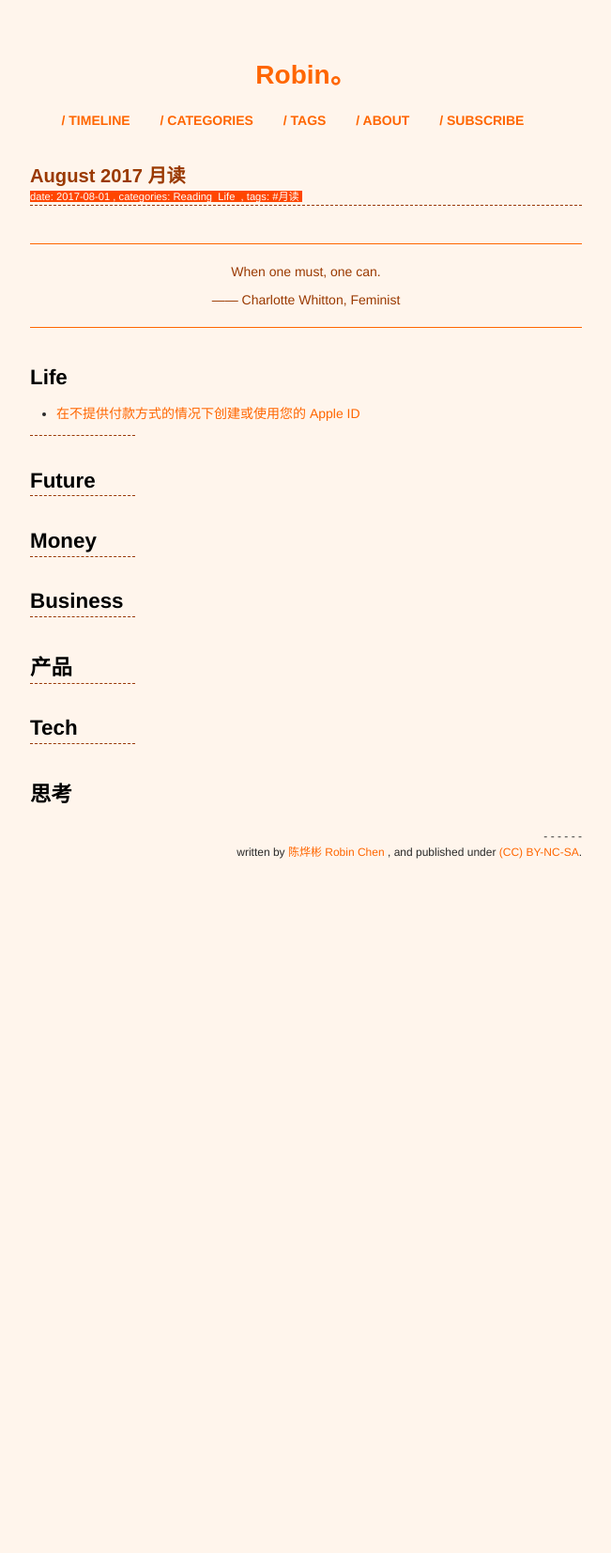
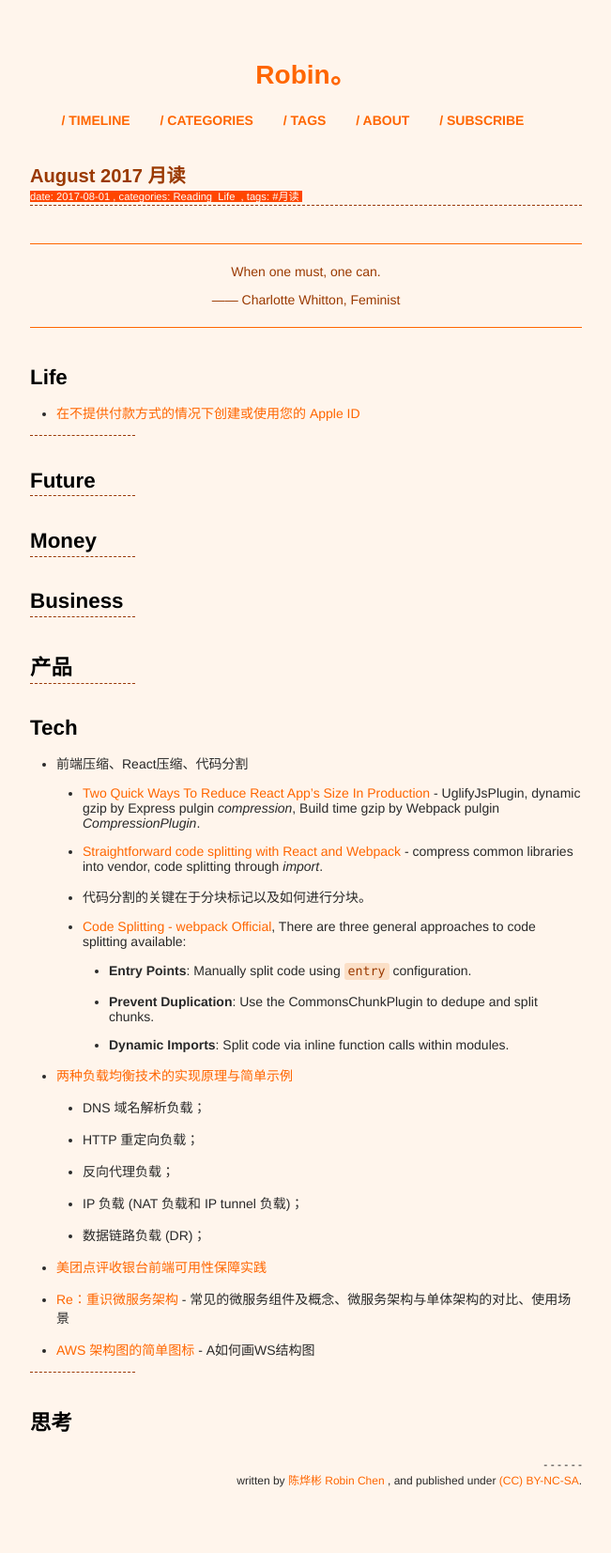
Before and after one commit to xianyuxmu/xianyuxmu.github.io, a Jekyll site: the page built from _posts/2017-08-01-monthly-reading.md, in a window 1280 px wide. Shown: the whole page at 94% size, without its empty margins (314-965 px from the left). Built offline with Jekyll 4.4.1, drawn with Linux system fonts in a browser that asks for light colours; comment, search, counter and statistics services are not loaded; before the commit the page ends 984 px from its top, so only the background shows below that.

Commit message:
Daily reading of 02 Aug. 2017

```diff
--- a/_posts/2017-08-01-monthly-reading.md
+++ b/_posts/2017-08-01-monthly-reading.md
@@ -47,6 +47,23 @@ tags:
 
 ## Tech
 
+- 前端压缩、React压缩、代码分割
+	- [Two Quick Ways To Reduce React App’s Size In Production](https://medium.com/@rajaraodv/two-quick-ways-to-reduce-react-apps-size-in-production-82226605771a) - UglifyJsPlugin, dynamic gzip by Express pulgin *compression*, Build time gzip by Webpack pulgin *CompressionPlugin*.
+	- [Straightforward code splitting with React and Webpack](https://hackernoon.com/straightforward-code-splitting-with-react-and-webpack-4b94c28f6c3f) - compress common libraries into vendor, code splitting through *import*.
+	- 代码分割的关键在于分块标记以及如何进行分块。
+	- [Code Splitting - webpack Official](https://webpack.js.org/guides/code-splitting/), There are three general approaches to code splitting available:
+		- **Entry Points**: Manually split code using `entry` configuration.
+		- **Prevent Duplication**: Use the CommonsChunkPlugin to dedupe and split chunks.
+		- **Dynamic Imports**: Split code via inline function calls within modules.
+- [两种负载均衡技术的实现原理与简单示例](https://mp.weixin.qq.com/s?__biz=MzIzNjUxMzk2NQ==&mid=2247485540&idx=1&sn=312bc36d7a450c8be917ccaebb21a0a1)
+	- DNS 域名解析负载；
+	- HTTP 重定向负载；
+	- 反向代理负载；
+	- IP 负载 (NAT 负载和 IP tunnel 负载)；
+	- 数据链路负载 (DR)；
+- [美团点评收银台前端可用性保障实践](http://www.infoq.com/cn/articles/the-availability-of-meituan-cash-front-desk-practice)
+- [Re：重识微服务架构](https://mp.weixin.qq.com/s?__biz=MzIwMzg1ODcwMw==&mid=2247486706&idx=1&sn=715f5bcf7ed3bd77fe0d2a2ff37bf993) - 常见的微服务组件及概念、微服务架构与单体架构的对比、使用场景
+- [AWS 架构图的简单图标](https://aws.amazon.com/cn/architecture/icons/) - A如何画WS结构图
 
 
 
```
